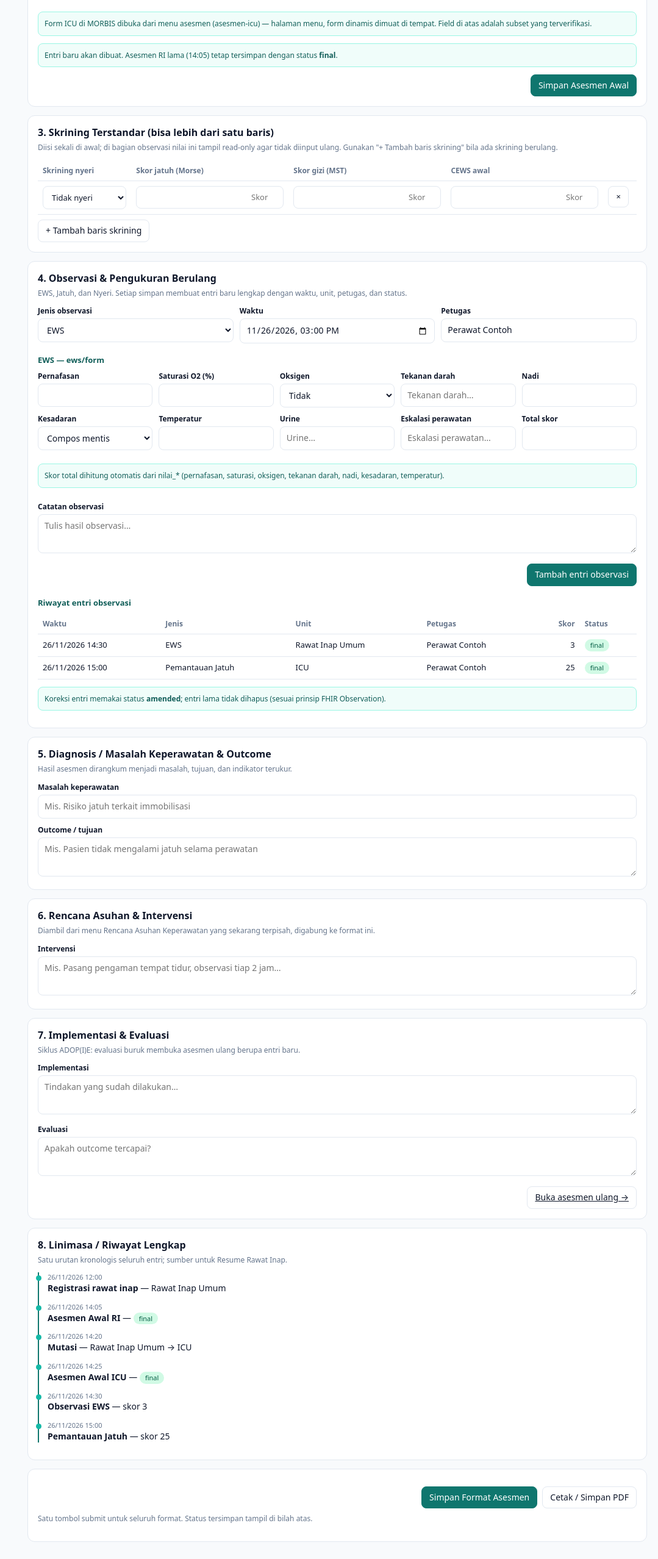
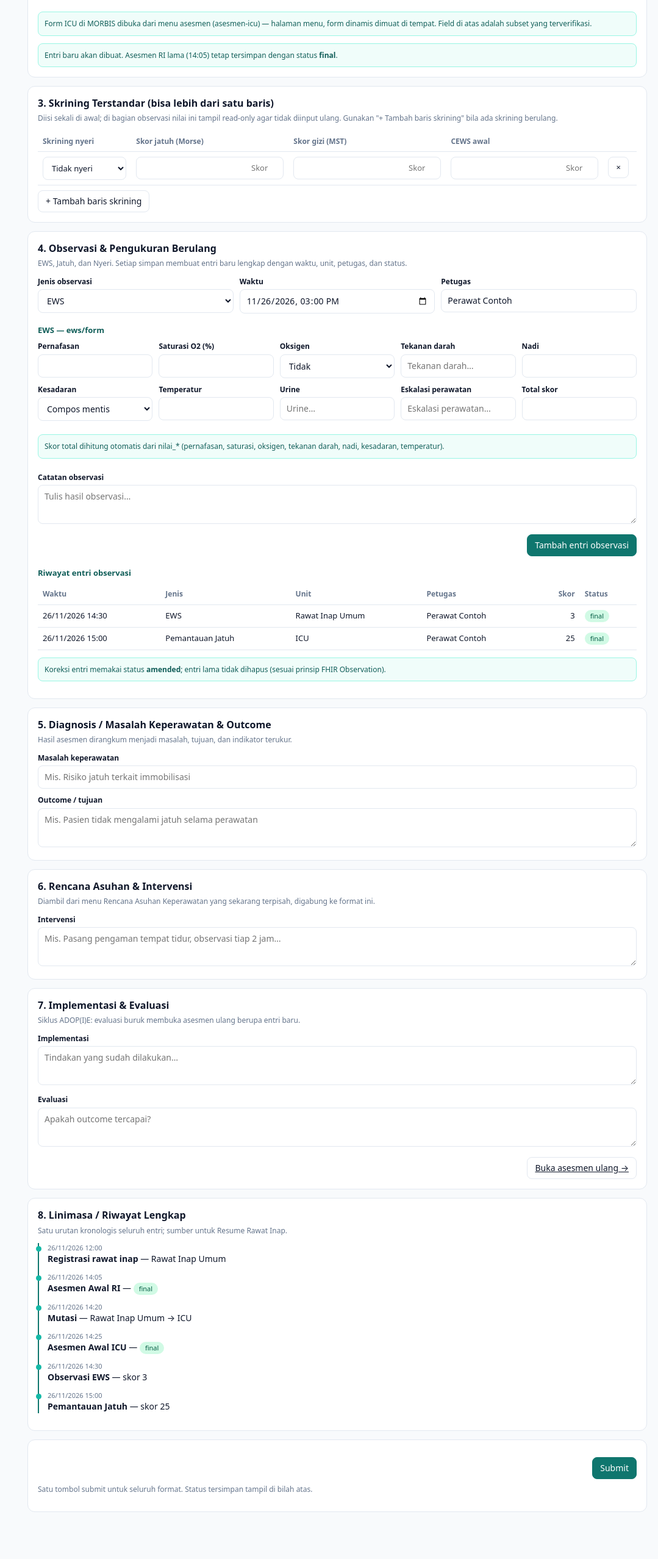
Before and after one commit to adptra01/prototipe-asesmen-keperawatan, a plain HTML site: page index.html in a window 1280 px wide. Shown: the part 1244-3800 px from the top of the page at 61% size, without its empty margins (201-1280 px from the left). After the commit the page ends 3755 px from the top, so only its background shows below. Drawn offline with Linux system fonts and the light colour scheme.

Commit message:
fix: satu form + satu tombol Submit (hapus form nested & 'Simpan Asesmen Awal')

```diff
--- a/index.html
+++ b/index.html
@@ -103,7 +103,6 @@
     <section class="card" data-section="asesmen" role="tabpanel" tabindex="0">
       <h2>2. Asesmen Awal</h2>
       <p class="desc">Pilih jenis asesmen. Field bersama muncul sekali; field khusus muncul sesuai jenis. Boleh lebih dari satu entri saat mutasi.</p>
-      <form id="asesmenForm">
       <div class="grid">
         <div><label for="jenis">Jenis asesmen</label>
           <select id="jenis"><option>RI (Umum)</option><option selected>ICU</option><option>Anak</option><option>Obgyn</option><option>Syaraf</option><option>Neonatus</option><option>IGD / Pra-bedah</option></select></div>
@@ -134,8 +133,6 @@
       <h3 id="jenisTitle">Field khusus ICU</h3>
       <div class="grid" id="jenisFields" aria-labelledby="jenisTitle"></div>
       <div class="note" id="asesmenInfo">Entri baru akan dibuat. Asesmen RI lama (14:05) tetap tersimpan dengan status <strong>final</strong>.</div>
-      <div class="actions"><button class="btn primary" type="submit">Simpan Asesmen Awal</button></div>
-      </form>
     </section>
 
     <!-- 3 -->
@@ -210,7 +207,7 @@
         <li><time>26/11/2026 15:00</time><strong>Pemantauan Jatuh</strong> — skor 25</li>
       </ol>
     </section>
-  <div class="card" style="margin-top:14px"><div class="actions"><button class="btn primary" type="submit">Simpan Format Asesmen</button><button class="btn" type="button" onclick="window.print()">Cetak / Simpan PDF</button></div><p class="desc" style="margin-top:8px">Satu tombol submit untuk seluruh format. Status tersimpan tampil di bilah atas.</p></div>
+  <div class="card" style="margin-top:14px"><div class="actions"><button class="btn primary" type="submit">Submit</button></div><p class="desc" style="margin-top:8px">Satu tombol submit untuk seluruh format. Status tersimpan tampil di bilah atas.</p></div>
   </form>
   </main>
 </div>
```
